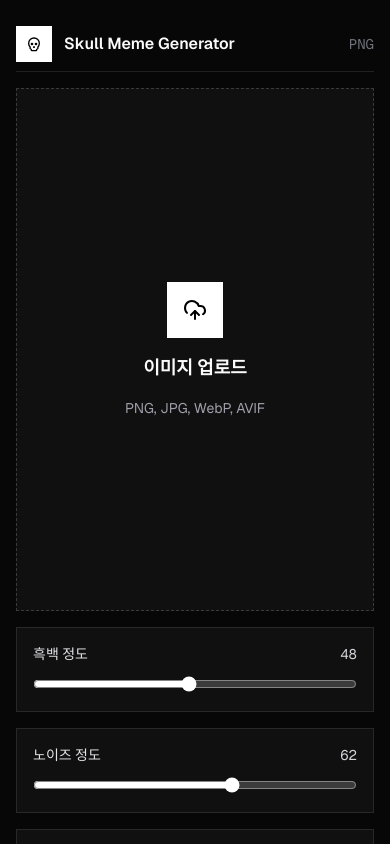
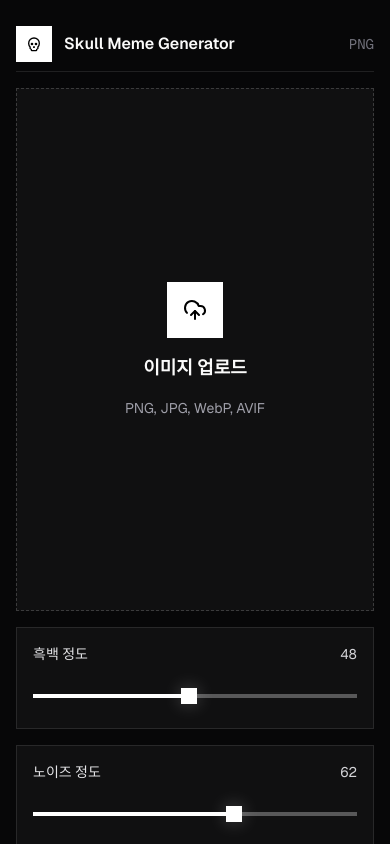
Before and after one commit to yeohj0710/skull-meme-generator, a Next.js app: page / in a window 390 px wide. Shown: the top 844 px of the page. Built offline with nearby package versions, Linux system fonts and the light colour scheme.

Commit message:
Fix mobile slider interactions

```diff
--- a/src/app/page.tsx
+++ b/src/app/page.tsx
@@ -1,6 +1,6 @@
 "use client";
 
-import { ChangeEvent, DragEvent, useCallback, useEffect, useRef, useState } from "react";
+import { ChangeEvent, DragEvent, MouseEvent, PointerEvent, TouchEvent, useCallback, useEffect, useRef, useState } from "react";
 import { Download, ImagePlus, RefreshCw, Skull, UploadCloud } from "lucide-react";
 
 type RenderStatus = "idle" | "rendering" | "ready" | "error";
@@ -325,6 +325,7 @@ export default function Home() {
   const skullImageRef = useRef<HTMLImageElement | null>(null);
   const settingsRef = useRef<EffectSettings>({ mono: 48, noise: 62, skull: 42 });
   const renderIdRef = useRef(0);
+  const renderTimerRef = useRef<number | null>(null);
   const [status, setStatus] = useState<RenderStatus>("idle");
   const [file, setFile] = useState<File | null>(null);
   const [mono, setMono] = useState(48);
@@ -386,7 +387,7 @@ export default function Home() {
   );
 
   const updateSetting = useCallback(
-    (key: keyof EffectSettings, value: number) => {
+    (key: keyof EffectSettings, value: number, immediate = false) => {
       const nextSettings = { ...settingsRef.current, [key]: value };
       settingsRef.current = nextSettings;
 
@@ -400,7 +401,17 @@ export default function Home() {
 
       const latestFile = latestFileRef.current;
       if (latestFile) {
-        void processFile(latestFile, nextSettings);
+        if (renderTimerRef.current) {
+          window.clearTimeout(renderTimerRef.current);
+        }
+
+        if (immediate) {
+          void processFile(latestFile, nextSettings);
+        } else {
+          renderTimerRef.current = window.setTimeout(() => {
+            void processFile(latestFileRef.current ?? latestFile, settingsRef.current);
+          }, 120);
+        }
       }
     },
     [processFile],
@@ -499,9 +510,33 @@ export default function Home() {
             ) : null}
           </label>
 
-          <Control id="mono" label={T.mono} value={mono} min={0} max={100} onChange={(value) => updateSetting("mono", value)} />
-          <Control id="noise" label={T.noise} value={noise} min={0} max={100} onChange={(value) => updateSetting("noise", value)} />
-          <Control id="skull" label={T.skull} value={skull} min={0} max={100} onChange={(value) => updateSetting("skull", value)} />
+          <Control
+            id="mono"
+            label={T.mono}
+            value={mono}
+            min={0}
+            max={100}
+            onChange={(value) => updateSetting("mono", value)}
+            onCommit={(value) => updateSetting("mono", value, true)}
+          />
+          <Control
+            id="noise"
+            label={T.noise}
+            value={noise}
+            min={0}
+            max={100}
+            onChange={(value) => updateSetting("noise", value)}
+            onCommit={(value) => updateSetting("noise", value, true)}
+          />
+          <Control
+            id="skull"
+            label={T.skull}
+            value={skull}
+            min={0}
+            max={100}
+            onChange={(value) => updateSetting("skull", value)}
+            onCommit={(value) => updateSetting("skull", value, true)}
+          />
 
           <div className="grid grid-cols-2 gap-3">
             <button
@@ -552,6 +587,7 @@ function Control({
   min,
   max,
   onChange,
+  onCommit,
 }: {
   id: string;
   label: string;
@@ -559,25 +595,112 @@ function Control({
   min: number;
   max: number;
   onChange: (value: number) => void;
+  onCommit: (value: number) => void;
 }) {
+  const trackRef = useRef<HTMLDivElement>(null);
+  const latestValueRef = useRef(value);
+  const percent = ((value - min) / (max - min)) * 100;
+
+  useEffect(() => {
+    latestValueRef.current = value;
+  }, [value]);
+
+  const valueFromClientX = (clientX: number) => {
+    const track = trackRef.current;
+    if (!track) {
+      return latestValueRef.current;
+    }
+
+    const rect = track.getBoundingClientRect();
+    const ratio = clamp((clientX - rect.left) / rect.width, 0, 1);
+    return Math.round(min + ratio * (max - min));
+  };
+
+  const updateFromClientX = (clientX: number, commit = false) => {
+    const nextValue = valueFromClientX(clientX);
+    latestValueRef.current = nextValue;
+
+    if (commit) {
+      onCommit(nextValue);
+    } else {
+      onChange(nextValue);
+    }
+  };
+
+  const handlePointerDown = (event: PointerEvent<HTMLDivElement>) => {
+    event.preventDefault();
+    event.currentTarget.setPointerCapture(event.pointerId);
+    updateFromClientX(event.clientX);
+  };
+
+  const handlePointerMove = (event: PointerEvent<HTMLDivElement>) => {
+    if (!event.currentTarget.hasPointerCapture(event.pointerId)) {
+      return;
+    }
+
+    updateFromClientX(event.clientX);
+  };
+
+  const handlePointerUp = (event: PointerEvent<HTMLDivElement>) => {
+    if (event.currentTarget.hasPointerCapture(event.pointerId)) {
+      event.currentTarget.releasePointerCapture(event.pointerId);
+    }
+
+    updateFromClientX(event.clientX, true);
+  };
+
+  const handleClick = (event: MouseEvent<HTMLDivElement>) => {
+    updateFromClientX(event.clientX, true);
+  };
+
+  const handleTouchStart = (event: TouchEvent<HTMLDivElement>) => {
+    event.preventDefault();
+    updateFromClientX(event.touches[0].clientX);
+  };
+
+  const handleTouchMove = (event: TouchEvent<HTMLDivElement>) => {
+    event.preventDefault();
+    updateFromClientX(event.touches[0].clientX);
+  };
+
+  const handleTouchEnd = () => {
+    onCommit(latestValueRef.current);
+  };
+
   return (
     <div className="border border-white/10 bg-white/[0.035] p-4">
       <div className="flex items-center justify-between gap-3">
-        <label htmlFor={id} className="text-sm font-medium text-zinc-200">
+        <span id={`${id}-label`} className="text-sm font-medium text-zinc-200">
           {label}
-        </label>
+        </span>
         <span className="font-mono text-sm text-zinc-300">{value}</span>
       </div>
-      <input
+      <div
         id={id}
-        className="mt-4 h-2 w-full accent-white"
-        min={min}
-        max={max}
-        type="range"
-        value={value}
-        onInput={(event) => onChange(Number(event.currentTarget.value))}
-        onChange={(event) => onChange(Number(event.target.value))}
-      />
+        ref={trackRef}
+        aria-labelledby={`${id}-label`}
+        aria-valuemax={max}
+        aria-valuemin={min}
+        aria-valuenow={value}
+        className="relative mt-4 h-8 touch-none select-none"
+        onClick={handleClick}
+        onPointerDown={handlePointerDown}
+        onPointerMove={handlePointerMove}
+        onPointerUp={handlePointerUp}
+        onPointerCancel={handlePointerUp}
+        onTouchStart={handleTouchStart}
+        onTouchMove={handleTouchMove}
+        onTouchEnd={handleTouchEnd}
+        role="slider"
+        tabIndex={0}
+      >
+        <span className="pointer-events-none absolute left-0 top-1/2 h-1 w-full -translate-y-1/2 bg-white/30" />
+        <span className="pointer-events-none absolute left-0 top-1/2 h-1 -translate-y-1/2 bg-white" style={{ width: `${percent}%` }} />
+        <span
+          className="pointer-events-none absolute top-1/2 size-4 -translate-x-1/2 -translate-y-1/2 bg-white shadow-[0_0_18px_rgba(255,255,255,0.25)]"
+          style={{ left: `${percent}%` }}
+        />
+      </div>
     </div>
   );
 }
```
